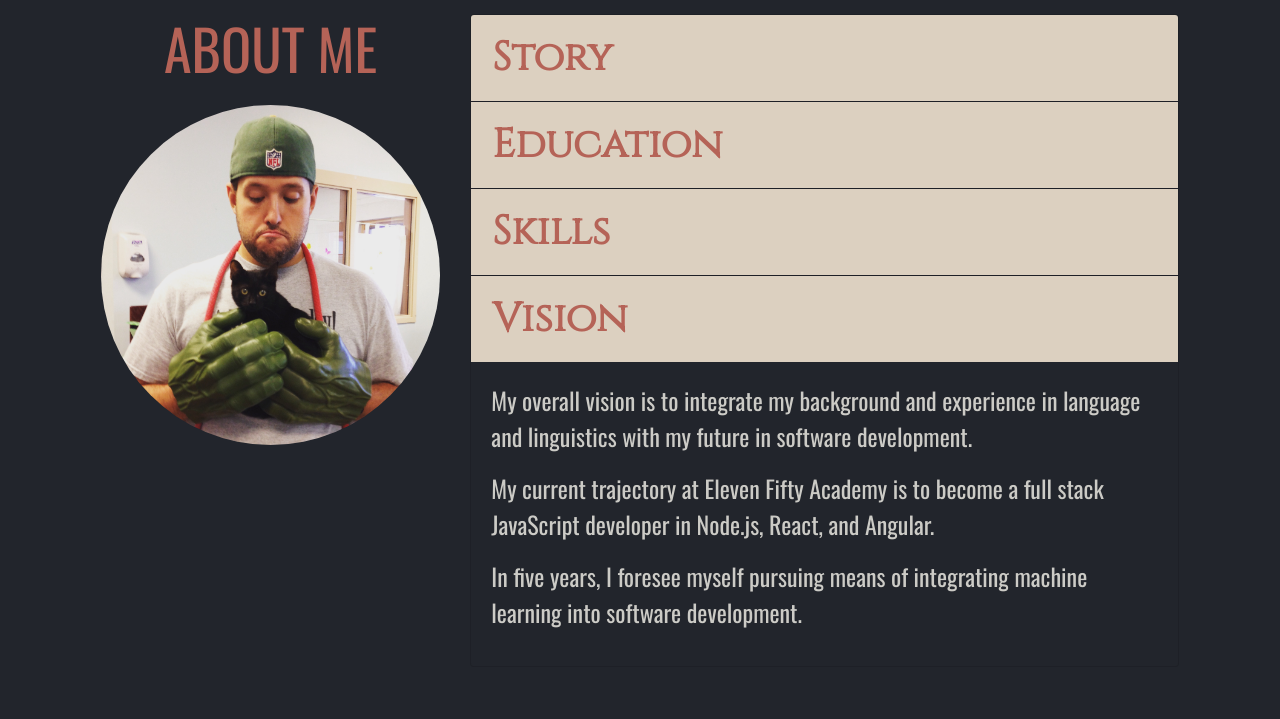
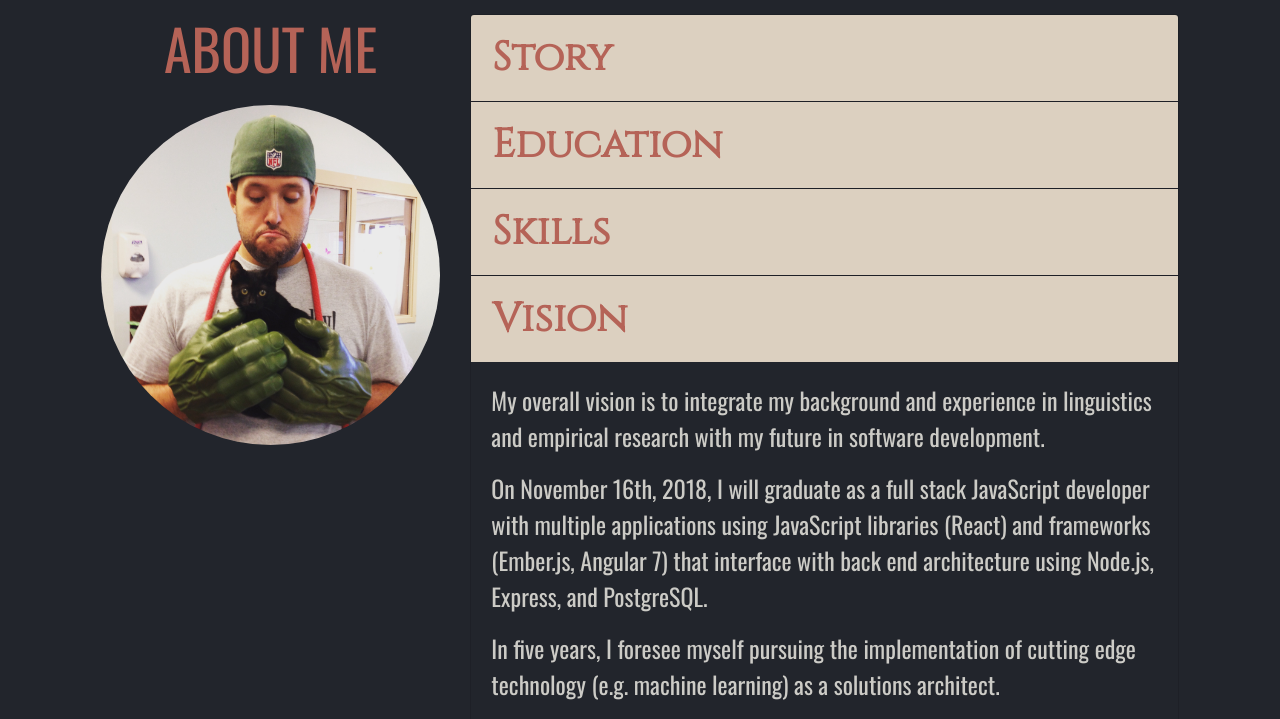
Before and after one commit to robertpbaxter/robertpbaxter.github.io, a plain HTML site: page homeEn.html in a window 1280 px wide. Both pictures are taken after a click on the button "Vision". Shown: the part 934-1653 px from the top of the page. Drawn offline with nearby package versions, Linux system fonts and the light colour scheme; files whose address does not match are found by name.

Commit message:
adjusted vision

```diff
--- a/homeEn.html
+++ b/homeEn.html
@@ -206,12 +206,10 @@
               </div>
               <div id="collapseFour" class="collapse" aria-labelledby="headingFour" data-parent="#accordionExample">
                 <div class="card-body">
-                  <p>My overall vision is to integrate my background and experience in language and
-                    linguistics with my future in software development.</p>
-                  <p>My current trajectory at Eleven Fifty Academy is to become a full stack
-                    JavaScript developer in Node.js, React, and Angular.</p>
-                  <p>In five years, I foresee myself pursuing means of integrating machine learning
-                    into software development.
+                  <p>My overall vision is to integrate my background and experience in linguistics and empirical research with my future in software development.</p>
+                  <p>On November 16th, 2018, I will graduate as a full stack
+                    JavaScript developer with multiple applications using JavaScript libraries (React) and frameworks (Ember.js, Angular 7) that interface with back end architecture using Node.js, Express, and PostgreSQL.</p>
+                  <p>In five years, I foresee myself pursuing the implementation of cutting edge technology (e.g. machine learning) as a solutions architect.
                   </p>
                 </div>
               </div>
```
